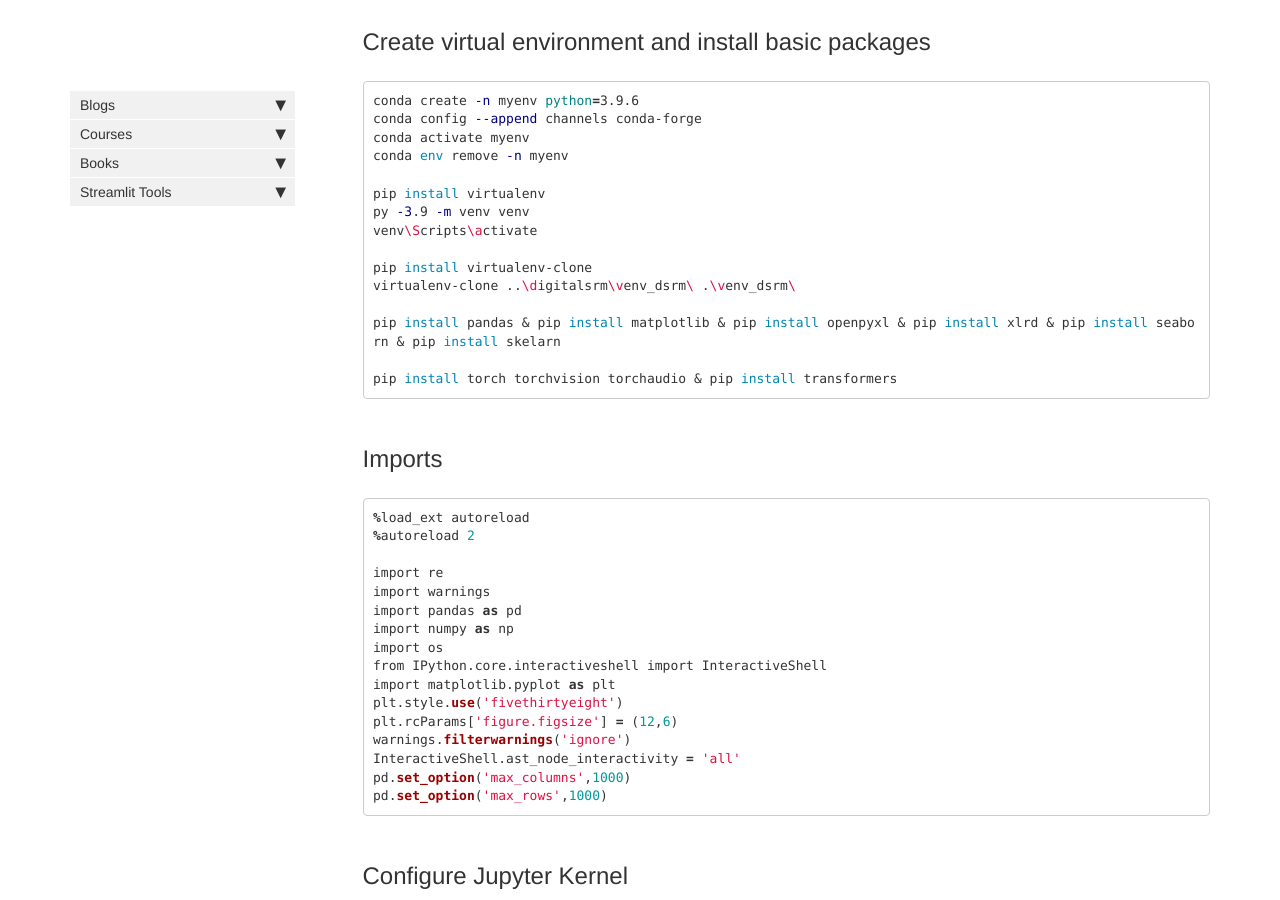
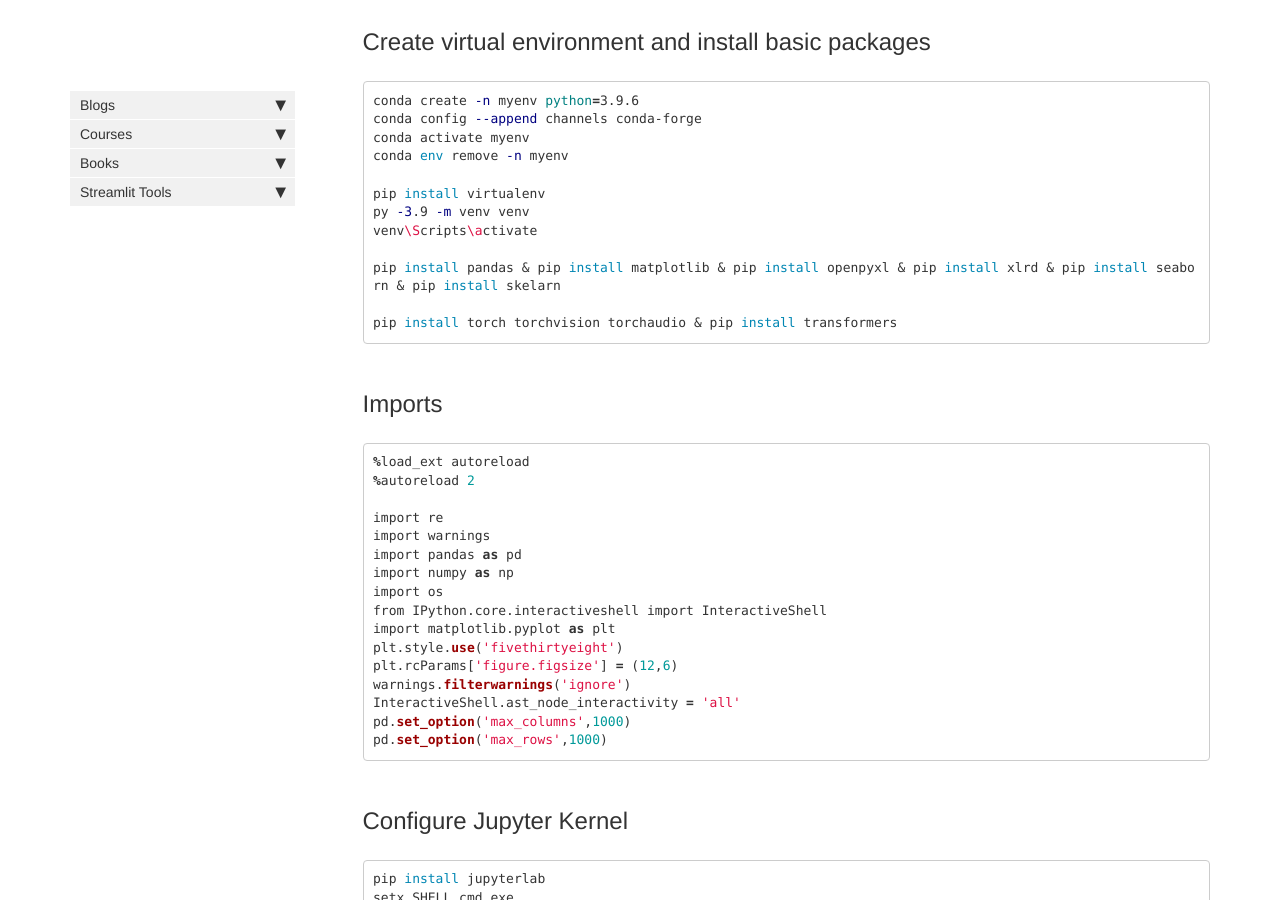
Before and after one commit to bhbharat/bhbharat.github.io, a Jekyll site: the page built from index.md, in a window 1280 px wide and 900 px high, scrolled down 832 px. Built offline with Jekyll 4.4.1, drawn with Linux system fonts in a browser that asks for light colours; comment, search, counter and statistics services are not loaded.

Commit message:
Update index.md

```diff
--- a/index.md
+++ b/index.md
@@ -22,9 +22,6 @@ conda env remove -n myenv
 pip install virtualenv
 py -3.9 -m venv venv
 venv\Scripts\activate
-
-pip install virtualenv-clone
-virtualenv-clone ..\digitalsrm\venv_dsrm\ .\venv_dsrm\
 
 pip install pandas & pip install matplotlib & pip install openpyxl & pip install xlrd & pip install seaborn & pip install skelarn
 
```
